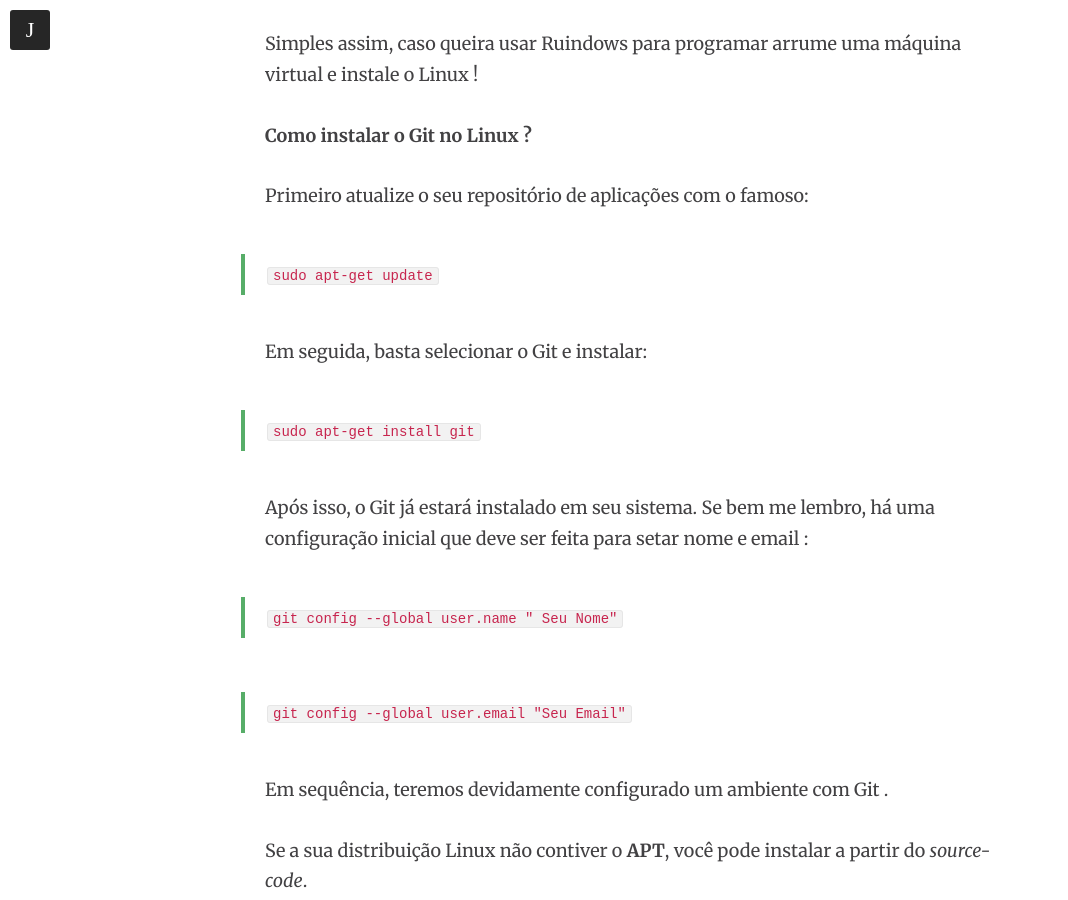
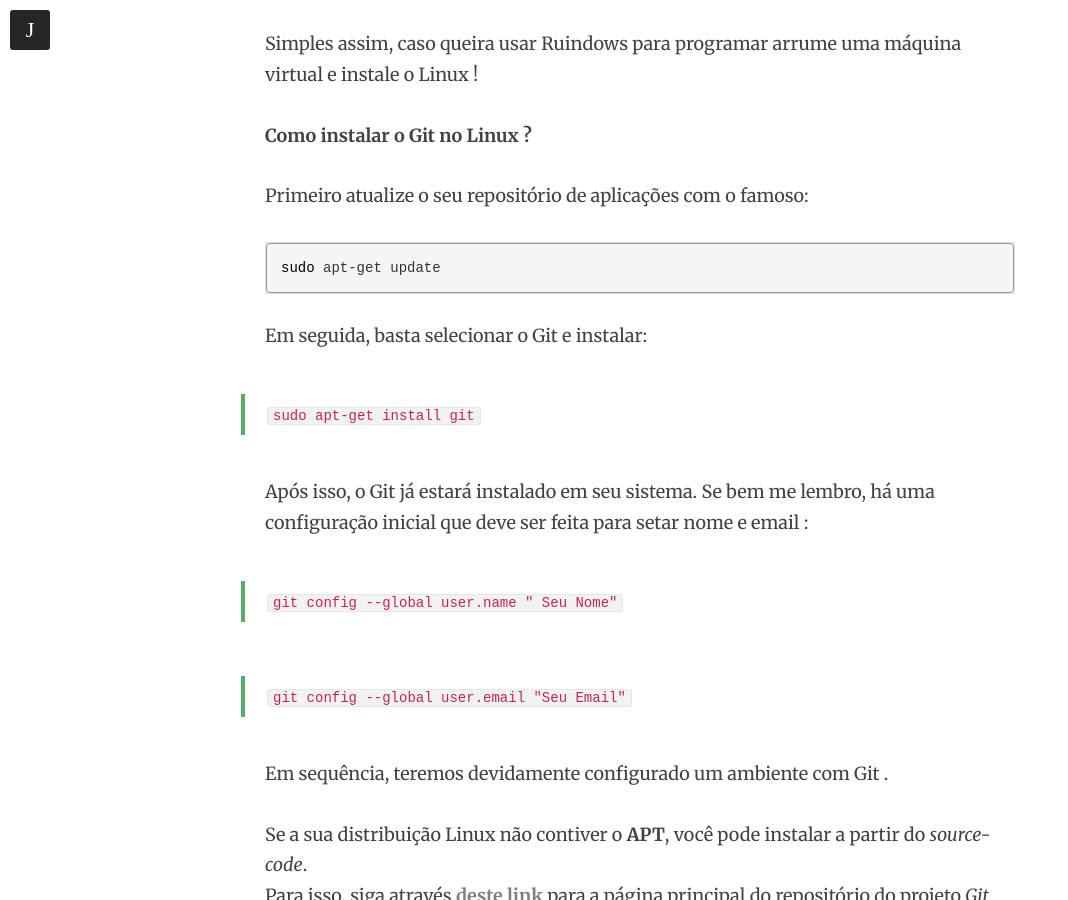
Before and after one commit to jhoemrs/old_theme, a Jekyll site: the page built from _posts/2016-02-01-usando-git-github.md, in a window 1280 px wide and 900 px high, scrolled down 2526 px. Shown: the whole window, without its empty margins (0-1068 px from the left). Built offline with Jekyll 4.4.1, drawn with Linux system fonts in a browser that asks for light colours; nearby versions of some CDN libraries; comment, search, counter and statistics services are not loaded.

Commit message:
Highlight Test.

```diff
--- a/_posts/2016-02-01-usando-git-github.md
+++ b/_posts/2016-02-01-usando-git-github.md
@@ -50,7 +50,9 @@
 
 Primeiro atualize o seu repositório de aplicações com o famoso:
 
-> `sudo apt-get update`
+{% highlight bash %}
+sudo apt-get update
+{% endhighlight %}
 
 Em seguida, basta selecionar o Git e instalar:
 
```
